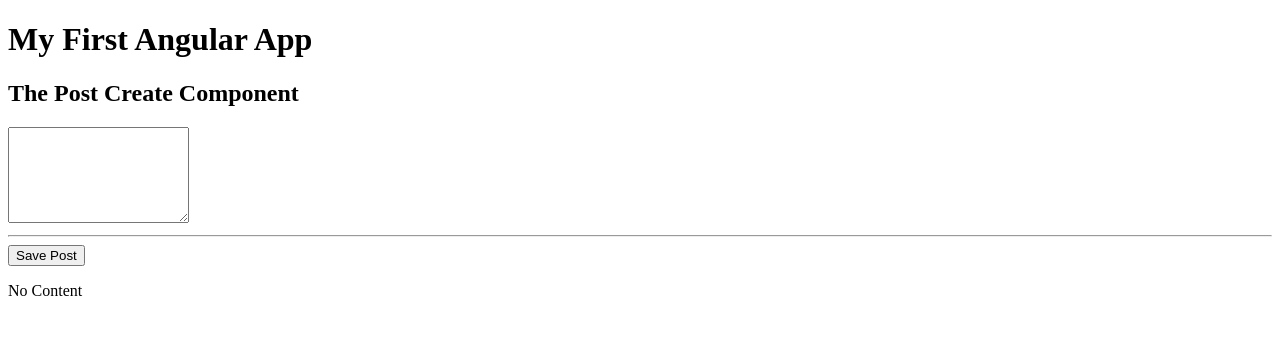
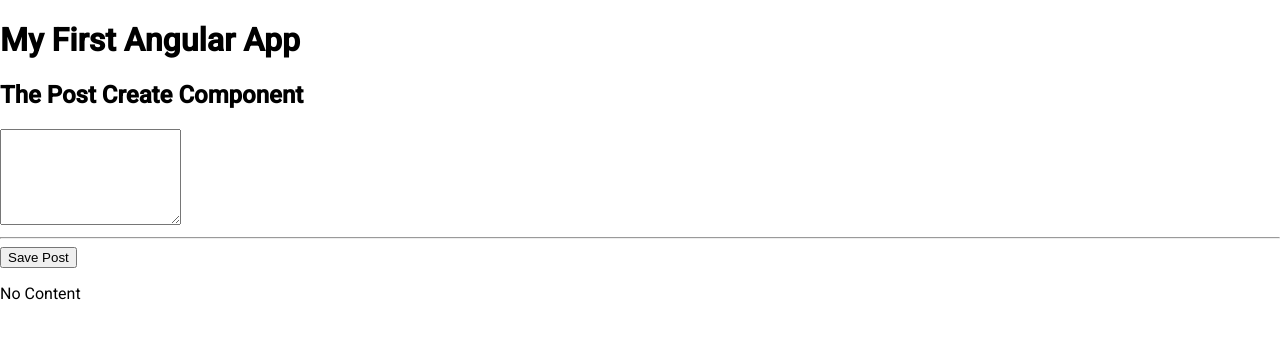
Before and after one commit to kamariapm/angular-practice, an Angular app: page / in a window 1280 px wide. Shown: the top 338 px of the page. Built offline with nearby package versions, Linux system fonts and the light colour scheme.

Commit message:
added angular material design package

```diff
--- a/angular.json
+++ b/angular.json
@@ -24,6 +24,7 @@
               "src/assets"
             ],
             "styles": [
+              "./node_modules/@angular/material/prebuilt-themes/pink-bluegrey.css",
               "src/styles.css"
             ],
             "scripts": []
@@ -84,6 +85,7 @@
               "src/assets"
             ],
             "styles": [
+              "./node_modules/@angular/material/prebuilt-themes/pink-bluegrey.css",
               "src/styles.css"
             ],
             "scripts": []
@@ -115,6 +117,7 @@
           }
         }
       }
-    }},
+    }
+  },
   "defaultProject": "mean-course"
 }
--- a/package.json
+++ b/package.json
@@ -12,13 +12,16 @@
   "private": true,
   "dependencies": {
     "@angular/animations": "~8.0.0",
+    "@angular/cdk": "~8.0.0",
     "@angular/common": "~8.0.0",
     "@angular/compiler": "~8.0.0",
     "@angular/core": "~8.0.0",
     "@angular/forms": "~8.0.0",
+    "@angular/material": "^8.0.0",
     "@angular/platform-browser": "~8.0.0",
     "@angular/platform-browser-dynamic": "~8.0.0",
     "@angular/router": "~8.0.0",
+    "hammerjs": "^2.0.8",
     "rxjs": "~6.4.0",
     "tslib": "^1.9.0",
     "zone.js": "~0.9.1"
--- a/src/app/app.module.ts
+++ b/src/app/app.module.ts
@@ -4,10 +4,11 @@
 
 import { AppComponent } from "./app.component";
 import { PostCreateComponent } from "./posts/post-create/post-create.component";
+import { BrowserAnimationsModule } from '@angular/platform-browser/animations';
 
 @NgModule({
   declarations: [AppComponent, PostCreateComponent],
-  imports: [BrowserModule, FormsModule],
+  imports: [BrowserModule, FormsModule, BrowserAnimationsModule],
   providers: [],
   bootstrap: [AppComponent]
 })
--- a/src/index.html
+++ b/src/index.html
@@ -7,6 +7,8 @@
 
   <meta name="viewport" content="width=device-width, initial-scale=1">
   <link rel="icon" type="image/x-icon" href="favicon.ico">
+  <link href="https://fonts.googleapis.com/css?family=Roboto:300,400,500" rel="stylesheet">
+  <link href="https://fonts.googleapis.com/icon?family=Material+Icons" rel="stylesheet">
 </head>
 <body>
   <app-root></app-root>
--- a/src/main.ts
+++ b/src/main.ts
@@ -1,3 +1,4 @@
+import 'hammerjs';
 import { enableProdMode } from '@angular/core';
 import { platformBrowserDynamic } from '@angular/platform-browser-dynamic';
 
--- a/src/styles.css
+++ b/src/styles.css
@@ -1 +1,4 @@
 /* You can add global styles to this file, and also import other style files */
+
+html, body { height: 100%; }
+body { margin: 0; font-family: Roboto, "Helvetica Neue", sans-serif; }
```
Also changed, not shown: 1 other file (tests, documents, lock files or other folders).
